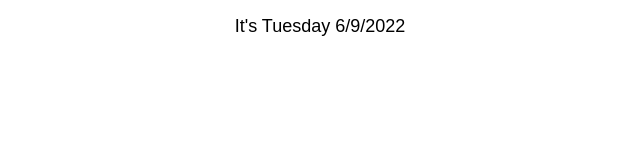
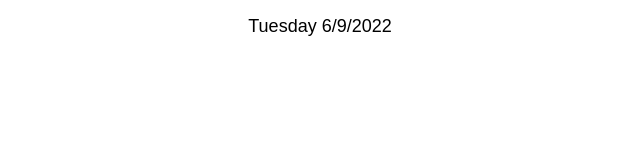
Before and after one commit to madeleine101/notionwidget, a plain HTML site: page index.html in a window 1280 px wide. Shown: the full height of the page, 320-960 px from the left. Drawn offline with Linux system fonts and the light colour scheme.

Commit message:
Update index.html

```diff
--- a/index.html
+++ b/index.html
@@ -44,6 +44,6 @@ body{
 
 
     document.getElementById('lbl').innerHTML =
-        `<div id="date"> It's ${date}</div>`;
+        `<div id="date">  ${date}</div>`;
 </script>
 </html>
```
